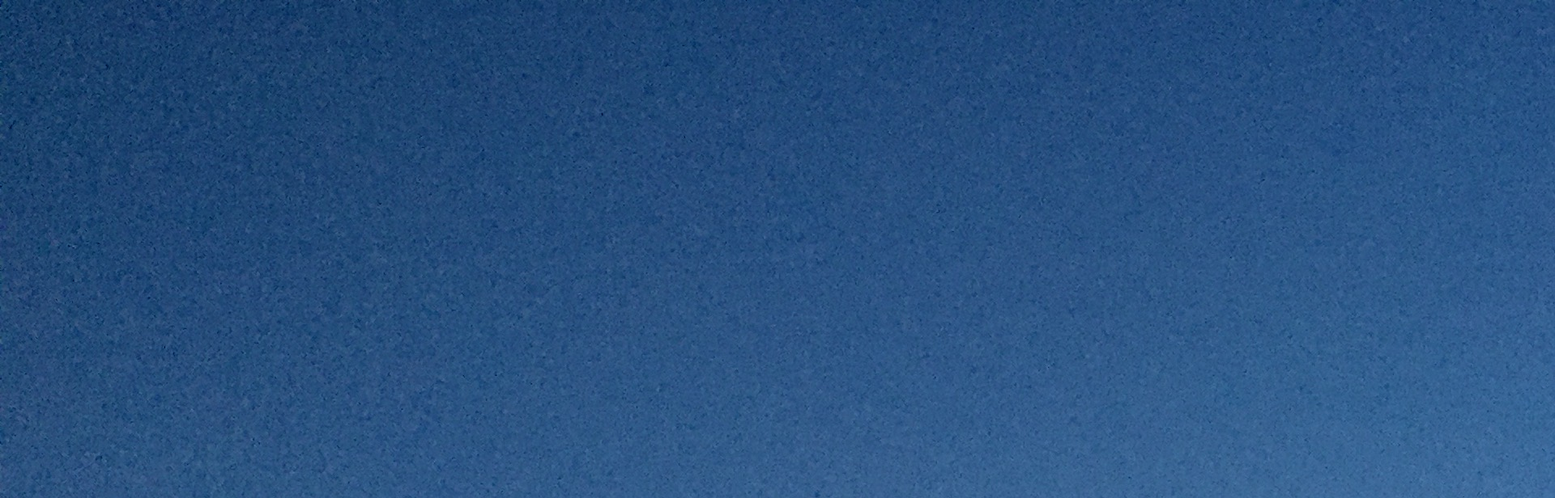
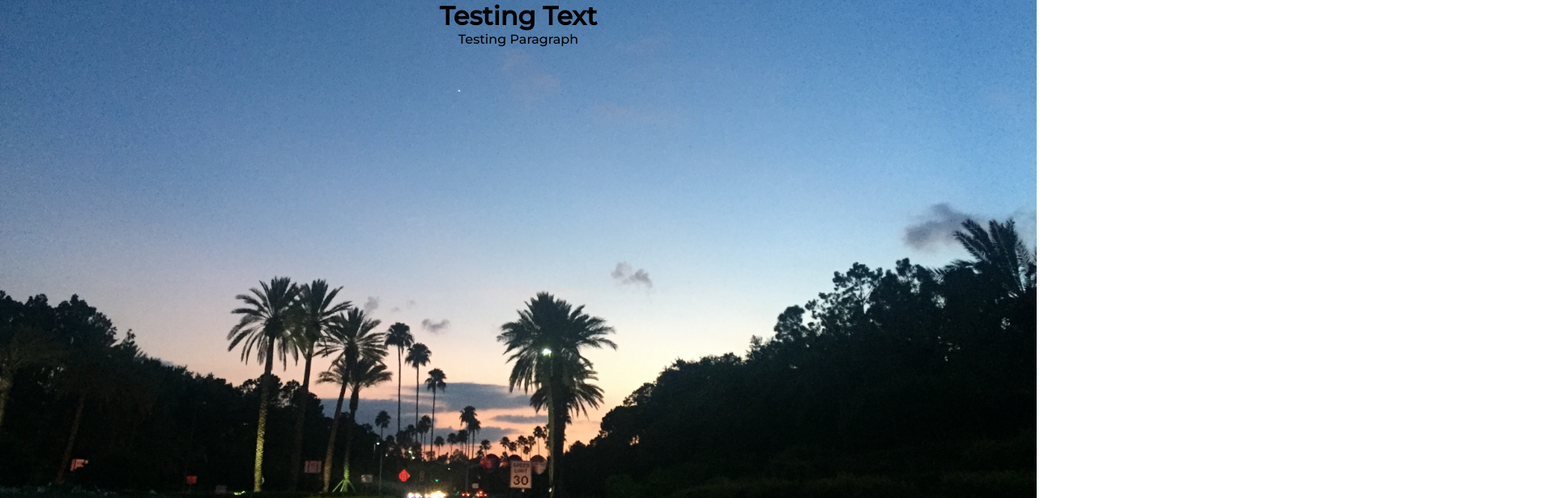
Before and after one commit to sophia4422/my-react-portfolio, a React (Create React App) app: page / in a window 1280 px wide. Shown: the top 616 px of the page at 81% size, 1920 px wide, since content can reach past the window. Built offline with nearby package versions, Linux system fonts and the light colour scheme.

Commit message:
banner bg looks how i want it to

```diff
--- a/src/App.css
+++ b/src/App.css
@@ -12,6 +12,25 @@
   --navyBlue: #839ca3;
   --babyPink: #e8bfc5;
   --darkGrey: #272528;
+}
+
+/* HERO */
+.hero-container {
+  width: 100%;
+  display: flex;
+  flex-direction: column;
+  align-items: center;
+  box-shadow: inset 0 0 0 1000px rgba(0, 0, 0, 0, 0.2);
+  object-fit: contain;
+}
+
+.hero-image {
+  object-fit: cover;
+  width: 100%;
+  position: fixed;
+  z-index: -1;
+  height: 80vh;
+  object-position: bottom;
 }
 
 /* NAV BAR CSS */
@@ -67,12 +86,6 @@ header .nav-btn {
   justify-content: center;
 }
 
-.banner-img {
-  width: 100%;
-  height: 30rem;
-  object-fit: cover;
-  object-position: bottom;
-}
 ob @media only screen and (max-width: 768px) {
   /* NAV BAR CSS */
   header .nav-btn {
--- a/src/components/Hero.js
+++ b/src/components/Hero.js
@@ -3,7 +3,7 @@ import fl from "../assets/images/fl.jpg";
 export const Hero = () => {
   return (
     <div className="hero-container">
-      <img src={fl} alt="palm trees" className="" />
+      <img src={fl} alt="palm trees" className="hero-image" />
       <h1> Testing Text </h1>
       <p> Testing Paragraph </p>
     </div>
```
